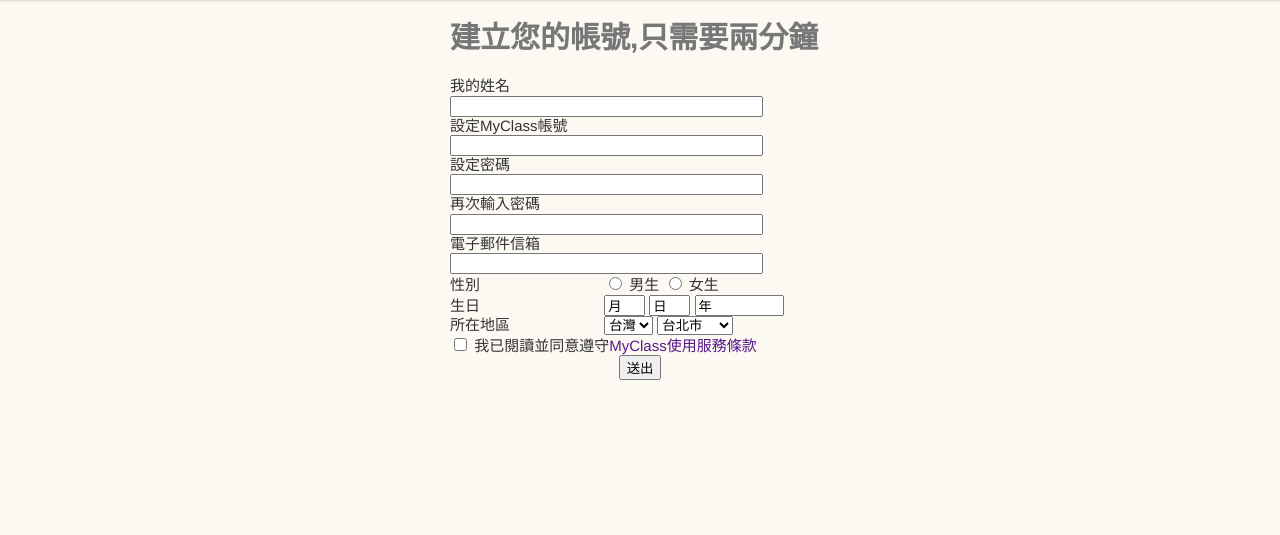
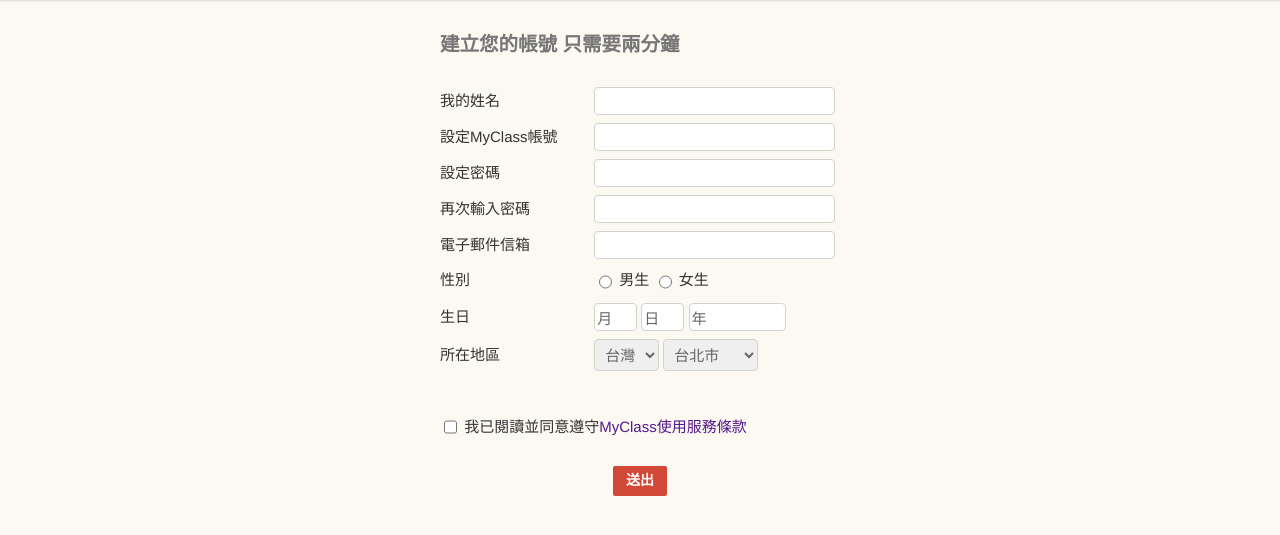
Before and after one commit to Arthur0206/MyClass-Social-Network-Website, a PHP site: page /User/registerUser.php in a window 1280 px wide. Shown: the part 55-590 px from the top of the page. Run offline with PHP 8.4, Linux system fonts and the light colour scheme; some libraries are stand-ins or nearby versions.

Commit message:
修改會員註冊form的長相

```diff
--- a/User/registerUser.php
+++ b/User/registerUser.php
@@ -21,43 +21,43 @@
 	/* include top menu bar */
 	require_once('../menubar.php');
 	?>
-	<div id="user-registration-form" class="form-wrapper">
-		<h1>建立您的帳號,只需要兩分鐘</h1>
+	<div id="user-registration-form" class="form">
+		<br/><h1>建立您的帳號 只需要兩分鐘</h1><br/>
 		<form action="/MyClass/User/registerUser.php" method="post">
-			<div>
+			<div class="row">
 				<label for="name" class="label">我的姓名</label>
-				<input name="name" type="text" id="name" maxlength="32" size="36">
+				<input name="name" type="text" id="name" maxlength="32" size="24">
 			</div>
-			<div>
+			<div class="row">
 				<label for="account" class="label">設定MyClass帳號</label>
-				<input name="account" type="text" id="account" maxlength="32" size="36">
+				<input name="account" type="text" id="account" maxlength="32" size="24">
 			</div>
-			<div>
+			<div class="row">
 				<label for="password" class="label">設定密碼</label>
-				<input name="password" type="password" id="password" maxlength="16" size="36">
+				<input name="password" type="password" id="password" maxlength="16" size="24">
 			</div>
-			<div>
+			<div class="row">
 				<label for="passwordconfirm" class="label">再次輸入密碼</label>
-				<input name="passwordconfirm" type="password" id="passwordconfirm" maxlength="16" size="36">
+				<input name="passwordconfirm" type="password" id="passwordconfirm" maxlength="16" size="24">
 			</div>
-			<div>
+			<div class="row">
 				<label for="email" class="label">電子郵件信箱</label>
-				<input name="email" type="text" id="email"  maxlength="64" size="36">
+				<input name="email" type="text" id="email"  maxlength="64" size="24">
 			</div>
-			<div>
+			<div class="row">
 				<label for="gender" class="label">性別</label>
 				<input name="gender" type="radio" id="male" value="男生">
-				<label for="male">男生</label>
+				<label for="male" class="radio-label">男生</label>
 				<input name="gender" type="radio" id="female" value="女生">
-				<label for="male">女生</label>
+				<label for="male" class="radio-label">女生</label>
 			</div>
-			<div>
+			<div class="row">
 				<label for="month" class="label">生日</label>
 				<input name="month" type="text" id="month" maxlength="2" value="月" size="2">
 				<input name="day" type="text" id="day" maxlength="2" value="日" size="2">
 				<input name="year" type="text" id="year" maxlength="4" value="年" size="8">
 			</div>
-			<div>
+			<div class="row">
 				<label for="country" class="label">所在地區</label>
 				<select name="country">
 					<option value="/tw/">台灣 </option>
@@ -88,14 +88,13 @@
 					<option value="23">南海諸島</option>
 				</select>
 			</div>
-			<div>
-
+			<br/><br/>
+			<div class="row">
+				<input type="checkbox" name="term-of-use" id="term-of-use">
+				<label for="term-of-use" class="checkbox-label">我已閱讀並同意遵守<a href="" target="">MyClass使用服務條款</a></label>
 			</div>
-			<div>
-				<input type="checkbox" name="term-of-use" id="term-of-use">
-				<label for="term-of-use">我已閱讀並同意遵守<a href="" target="">MyClass使用服務條款</a></label>
-			</div>
-			<div style="text-align:center">
+			<br/>
+			<div class="center-text-row">
 				<input type="submit" class="submit-button" name="submit-user-form" id="submit-user-form" value="送出">
 			</div>
 		</form>
--- a/css/form.css
+++ b/css/form.css
@@ -1,14 +1,53 @@
 @charset "utf-8";
-.form-wrapper {
-	width: 380px;
+.form {
+	width: 400px;
 	margin-left: auto;
 	margin-right: auto;
 }
-.form-wrapper h1 {
+.form h1 {
+	font-size: 130%;
 	color: #777777;
 }
-.label {
+.form .row {
+	height: 36px;
+}
+.form .center-text-row {
+	text-align: center;
+}
+.form input {
+	font-size: 15px;
+	border-radius: 4px;
+	height: 24px;
+	color: #666666;
+	border: 1px solid #d0d5cb;
+	vertical-align: middle;
+}
+.form select {
+	font-size: 15px;
+	border-radius: 4px;
+	height: 32px;
+	color: #666666;
+	border: 1px solid #d0d5cb;
+	vertical-align: middle;
+	padding: 0.4em;
+}
+.form .checkbox-label, .form .radio-label {
+	vertical-align: middle;
+}
+.form .label {
 	text-align: left;
-	width: 10em;
+	width: 150px;
 	display: inline-block;
+	vertical-align: middle;
 }
+.form .submit-button {
+    background-color: #D14836;
+    background-image: -moz-linear-gradient(center top , #DD4B39, #D14836);
+    border: 1px solid transparent;
+    color: #FFFFFF;
+    border-radius: 2px 2px 2px 2px;
+    font-size: 14px;
+    font-weight: bold;
+	height: 30px;
+	padding: 0px 12px 4px 12px;
+}
```
